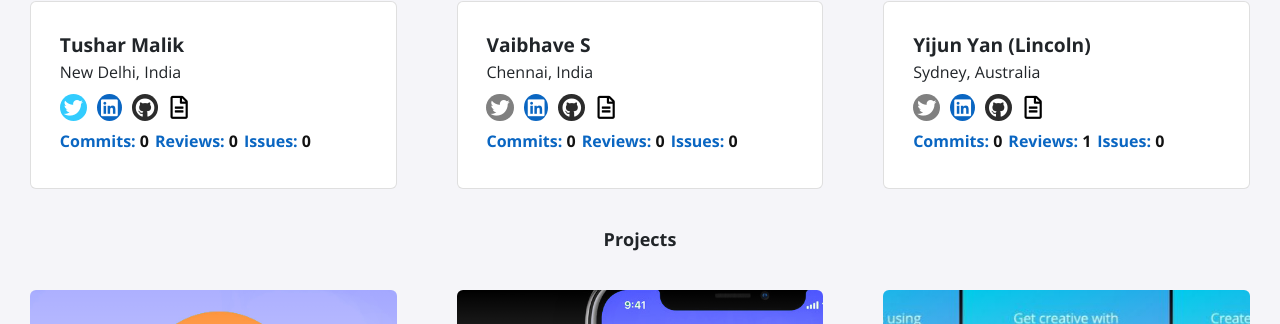
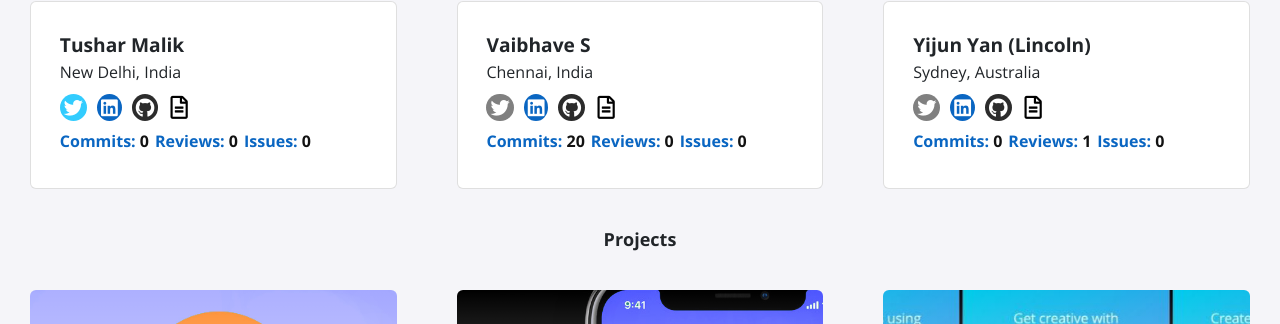
Before and after one commit to MLH-Fellowship/jan-2022-prep-portfolio, a Jekyll site: the page built from index.html, in a window 1280 px wide and 900 px high, scrolled down 1657 px. Shown: the part 130-454 px from the top of the window. Built offline with Jekyll 4.4.1, drawn with Linux system fonts in a browser that asks for light colours; nearby versions of some CDN libraries.

Commit message:
Commit from GitHub Actions (Contribution count)

```diff
--- a/_data/fellows.yml
+++ b/_data/fellows.yml
@@ -146,7 +146,7 @@
     name: "Vaibhave S"
     img: "vaibhave.jpg"
     issues: 0
-    commits: 0
+    commits: 20
     reviews: 0
     location: "Chennai, India"
     twitter: null
```
